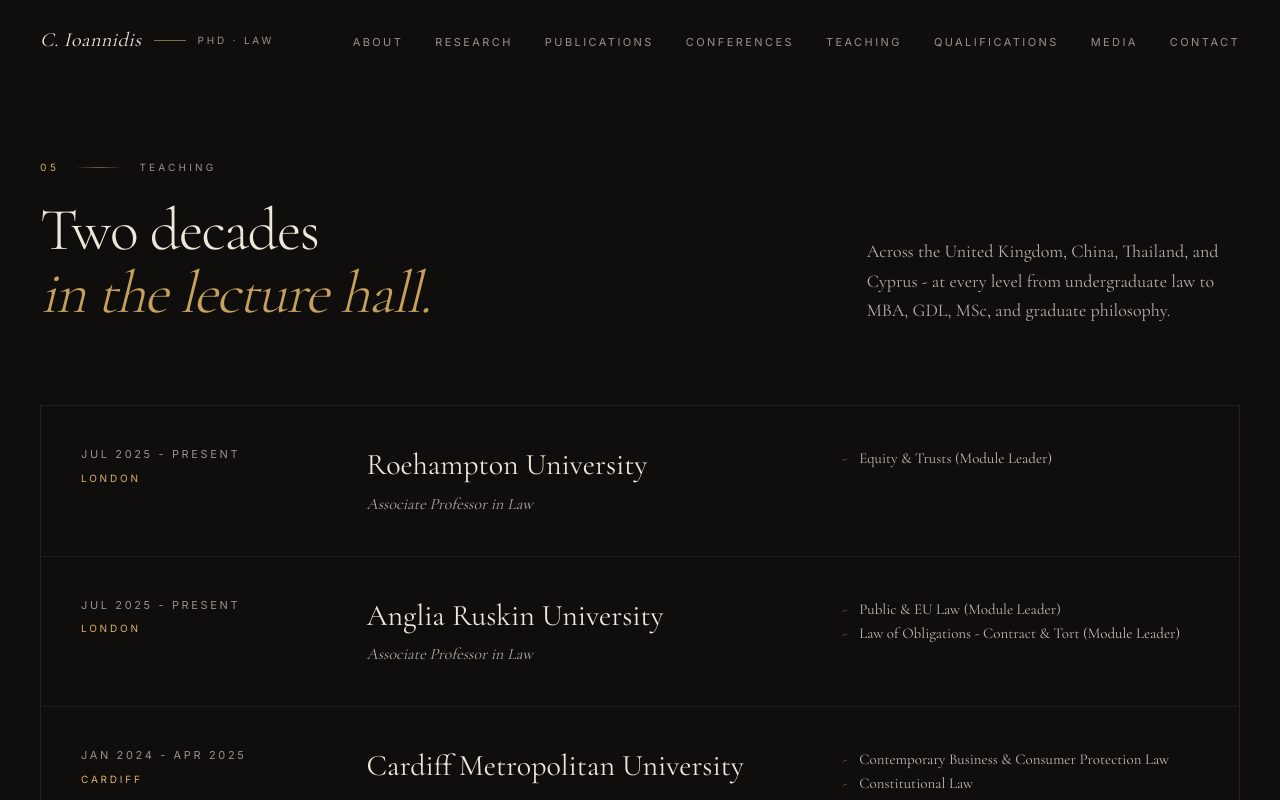
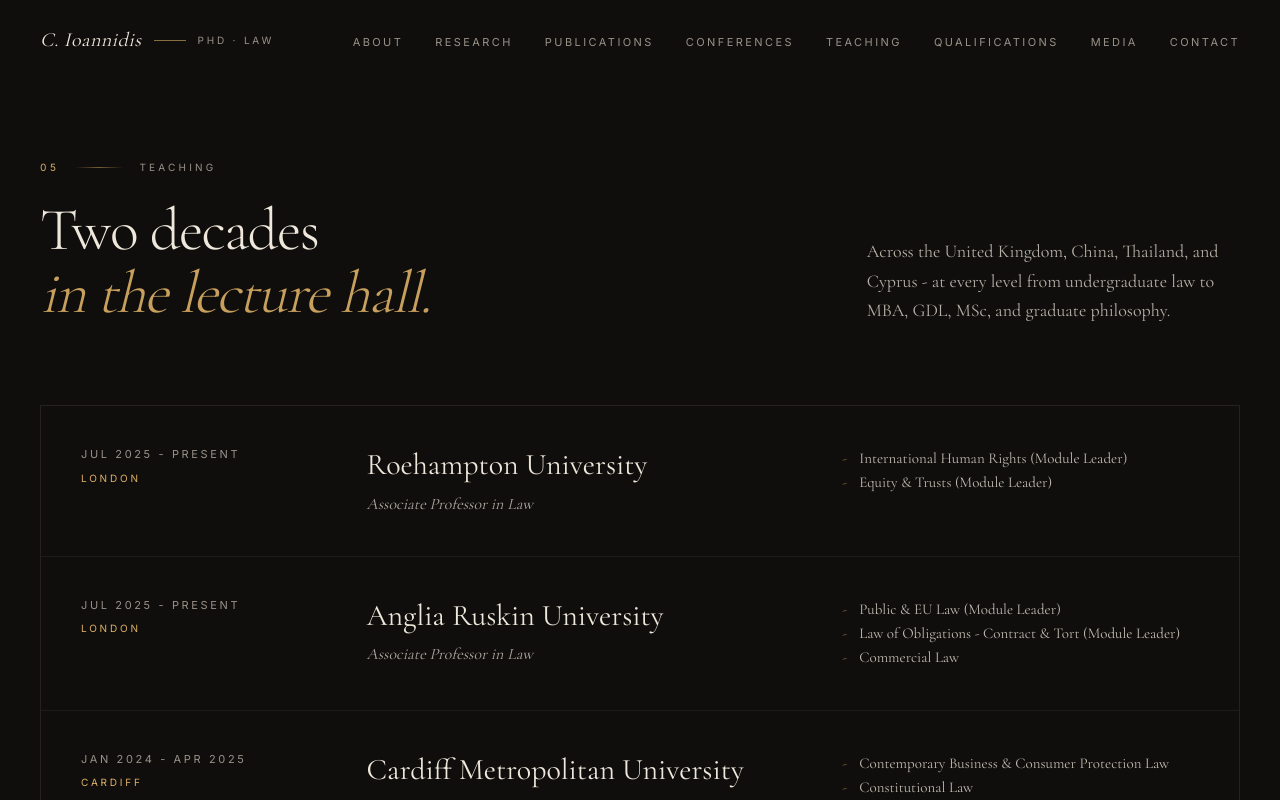
Before and after one commit to christoforosioannidis/v0-christoforosioannidis-com, a Next.js app: page /teaching in a window 1280 px wide. Shown: the top 800 px of the page. Built offline with nearby package versions, Linux system fonts and the light colour scheme.

Commit message:
Add International Human Rights and Commercial Law to current teaching posts

```diff
--- a/components/teaching.tsx
+++ b/components/teaching.tsx
@@ -14,7 +14,10 @@ const posts: Post[] = [
     institution: "Roehampton University",
     city: "London",
     role: "Associate Professor in Law",
-    modules: ["Equity & Trusts (Module Leader)"],
+    modules: [
+      "International Human Rights (Module Leader)",
+      "Equity & Trusts (Module Leader)",
+    ],
   },
   {
     years: "Jul 2025 - Present",
@@ -24,6 +27,7 @@ const posts: Post[] = [
     modules: [
       "Public & EU Law (Module Leader)",
       "Law of Obligations - Contract & Tort (Module Leader)",
+      "Commercial Law",
     ],
   },
   {
```
